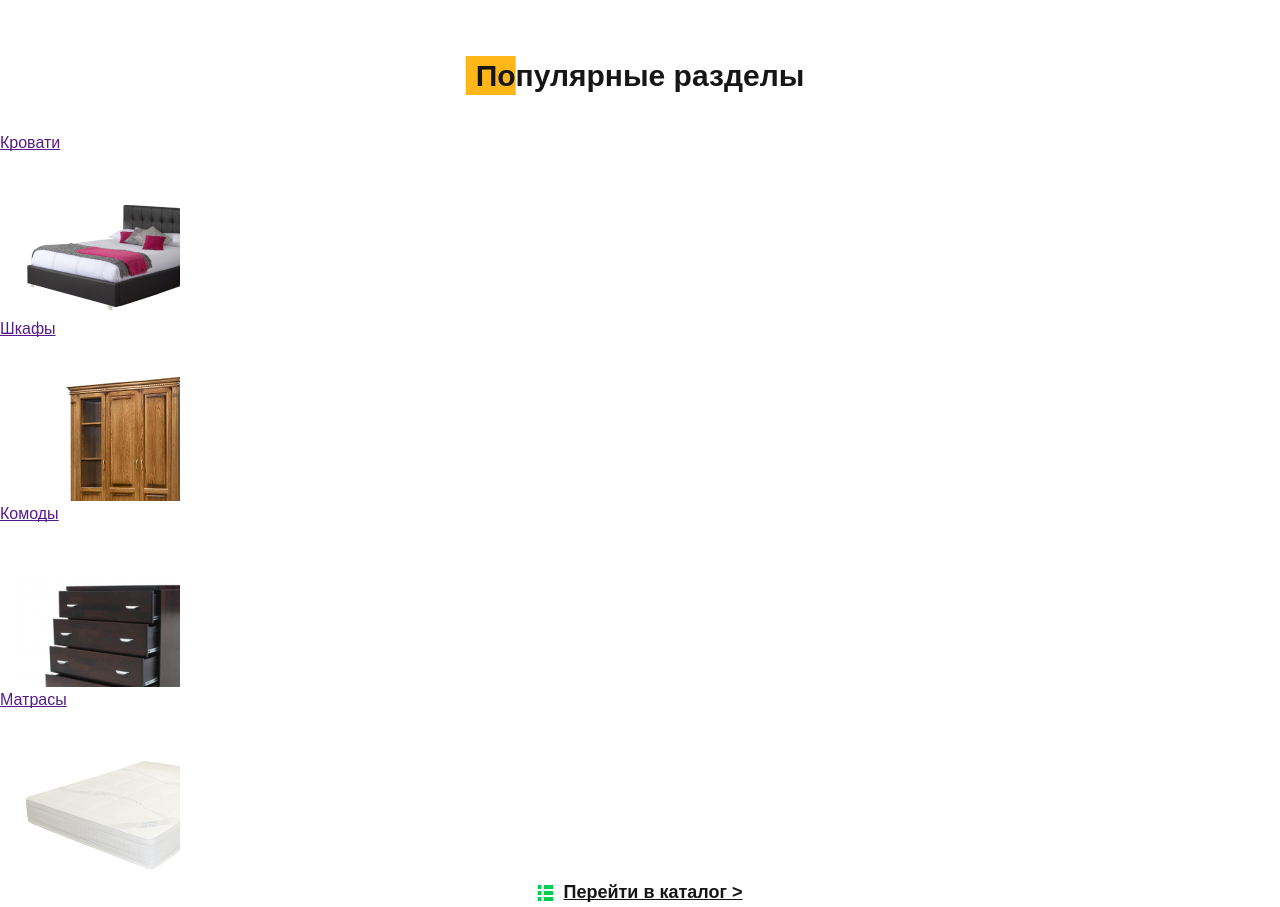
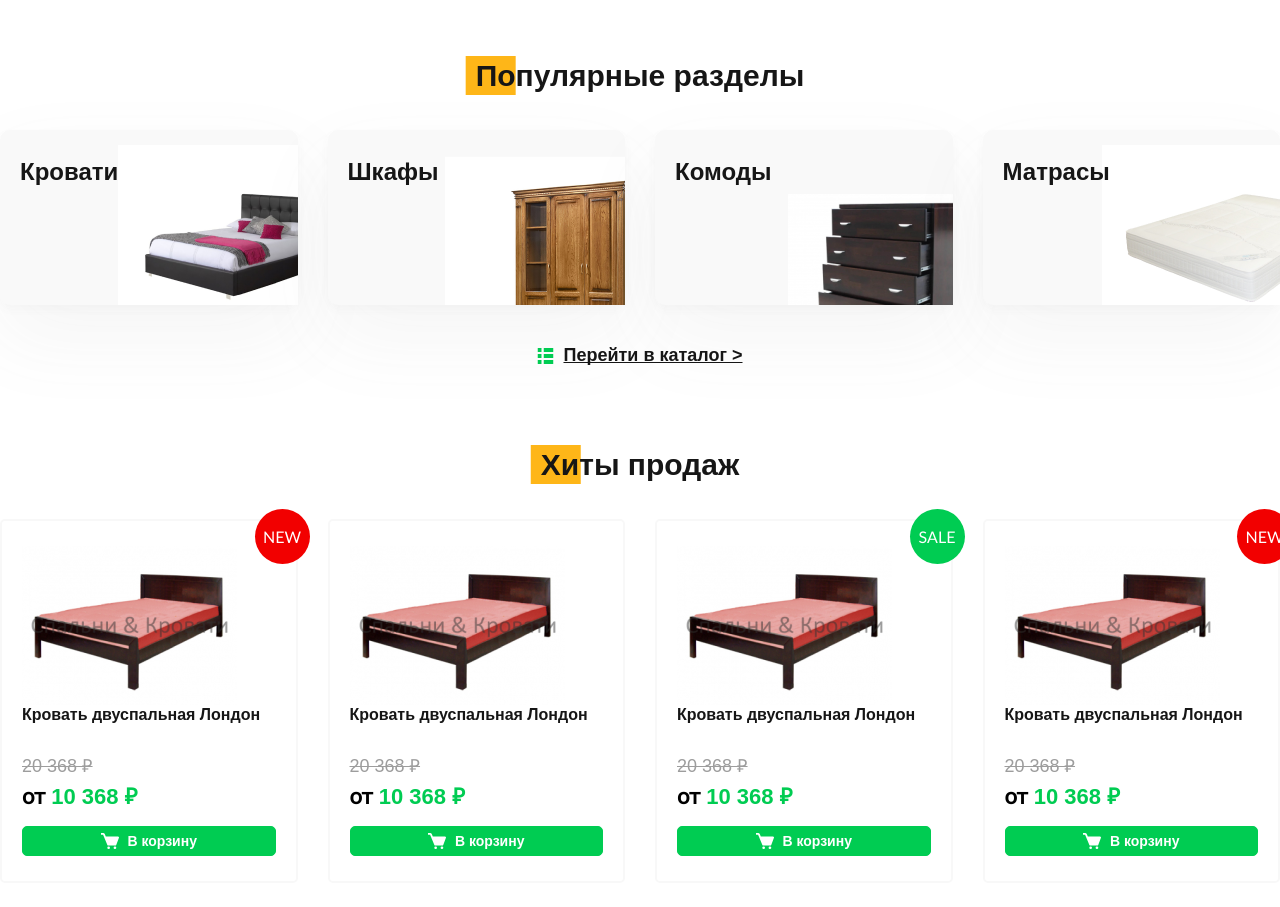
Before and after one commit to SpawnLeon/in-meb.ru, a website built with webpack: page src/html/views/index.html in a window 1280 px wide. Shown: the part 1640-2547 px from the top of the page. Built offline with nearby package versions, Linux system fonts and the light colour scheme; files whose address does not match are found by name.

Commit message:
next commit

```diff
--- a/src/scss/views/catalog.scss
+++ b/src/scss/views/catalog.scss
@@ -119,6 +119,7 @@
 
 .item-sticker {
   // .item-sticker--new
+  font-family     : $secondaryFontFamily;
   display         : flex;
   align-items     : center;
   justify-content : center;
@@ -126,7 +127,6 @@
   height          : 55px;
   color           : #fff;
   border-radius   : 50%;
-  font-family : $secondaryFontFamily;
 
   &--new {
     background-color : #f20000;
@@ -180,9 +180,9 @@
 
   // .material-prices__icon
   &__icon {
-    margin-right : 8px;
-    display : inline-block;
-    vertical-align: bottom;
+    display        : inline-block;
+    margin-right   : 8px;
+    vertical-align : bottom;
   }
 }
 
@@ -198,7 +198,49 @@
 
   // .product-list__item
   &__item {
-    flex : 0 1 calc(100% / 4 - 30px);
-    margin : 0 15px 30px ;
+    flex   : 0 1 calc(100% / 4 - 30px);
+    margin : 0 15px 30px;
   }
 }
+
+
+.categories {
+  display   : flex;
+  flex-wrap : wrap;
+  margin    : 0 -15px;
+
+  // .categories__item
+  &__item {
+    flex   : calc(100% / 4 - 30px);
+    margin : 0 15px 30px;
+  }
+}
+
+.item-category {
+  position         : relative;
+  display          : inline-block;
+  height           : 175px;
+  padding          : 25px 20px;
+  text-decoration  : none;
+  border-radius    : 10px;
+  background-color : #f9f9f9;
+  box-shadow       : 0 33px 80px rgba(120, 120, 120, 0.07), 0 4.13211px 10.0172px rgba(120, 120, 120, 0.035);
+
+  // .item-category__title
+  &__title {
+    font-size   : 24px;
+    font-weight : bold;
+    line-height : 1.3881;
+    position    : relative;
+    z-index     : 1;
+    color       : #161616;
+
+  }
+
+  // .item-category__image
+  &__image {
+    position : absolute;
+    right    : 0;
+    bottom   : 0;
+  }
+}
```
Also changed, not shown: dist/css/style.bundle.css, 1 other file.
